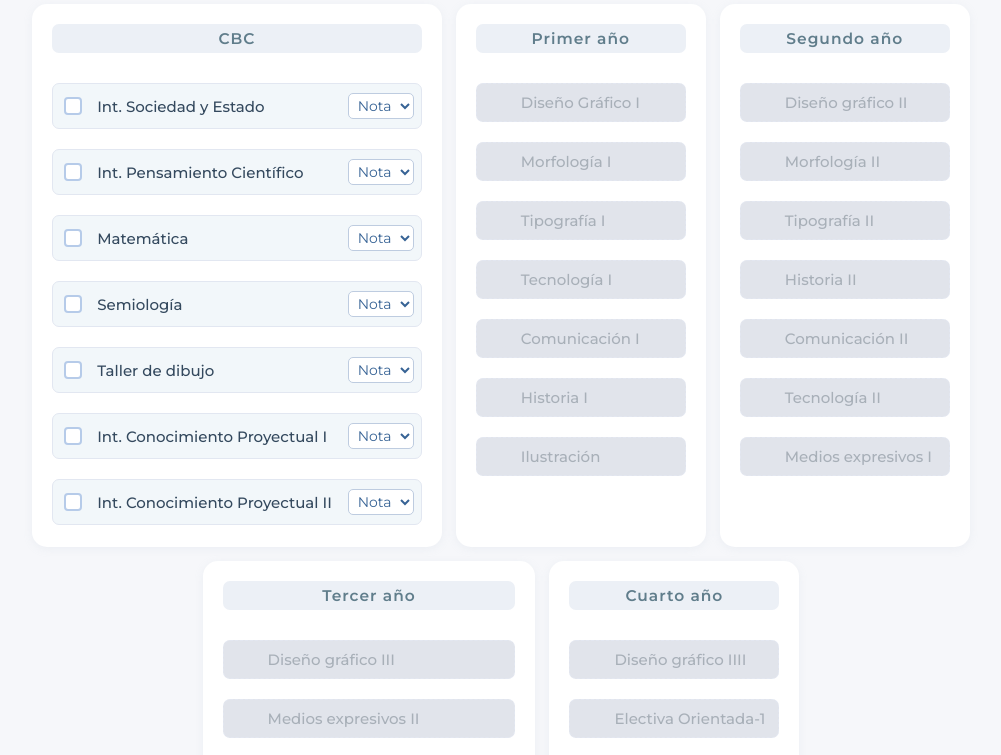
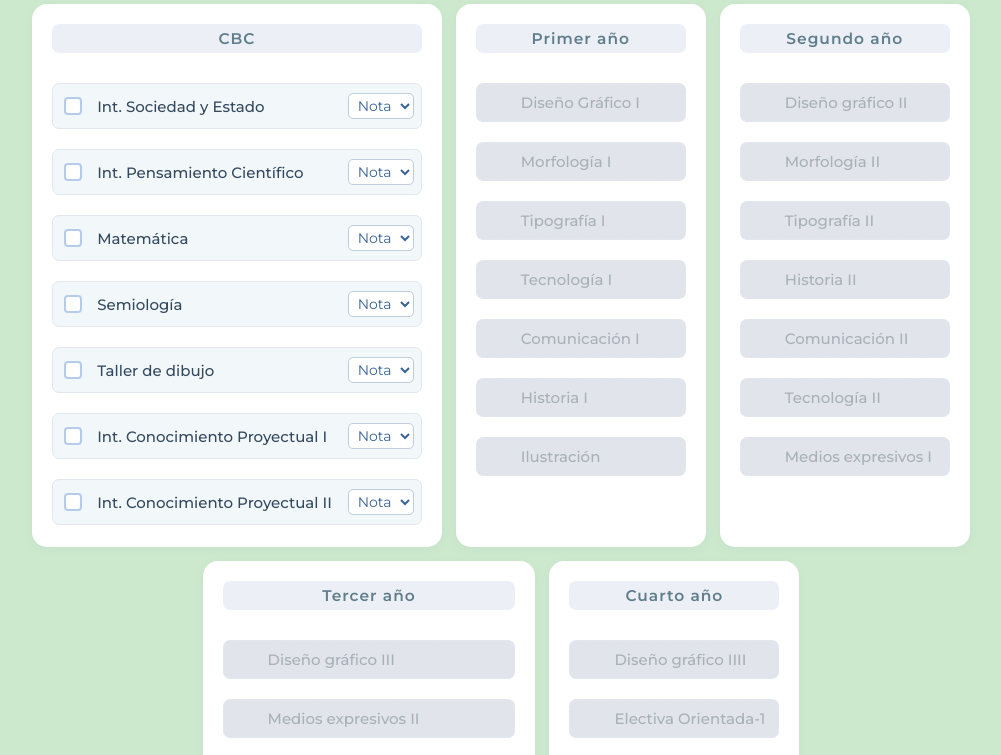
Before and after one commit to Ludmi713/Plan-de-estudios, a plain HTML site: page index.html in a window 1280 px wide. Shown: the part 93-848 px from the top of the page, without its empty margins (139-1140 px from the left). Drawn offline with Linux system fonts and the light colour scheme.

Commit message:
Update index.html

```diff
--- a/index.html
+++ b/index.html
@@ -2,15 +2,15 @@
 <html lang="es">
 <head>
   <meta charset="UTF-8">
-  <title>Malla Interactiva — Diseño Gráfico UBA</title>
+  <title>Diseño Gráfico FADU</title>
   <meta name="viewport" content="width=device-width, initial-scale=1">
   <style>
     :root {
-      --main-bg: #f6f7fa;
+      --main-bg: #cce9cd;
       --card-bg: #ffffff;
       --accent: #a1b6d0;
       --blocked: #e0e3eb;
-      --approved: #bbf7c0;
+      --approved: #7cb694;
       --font-main: 'Montserrat', 'Segoe UI', Arial, sans-serif;
       --font-size: 15px;
       --text: #34495e;
```
